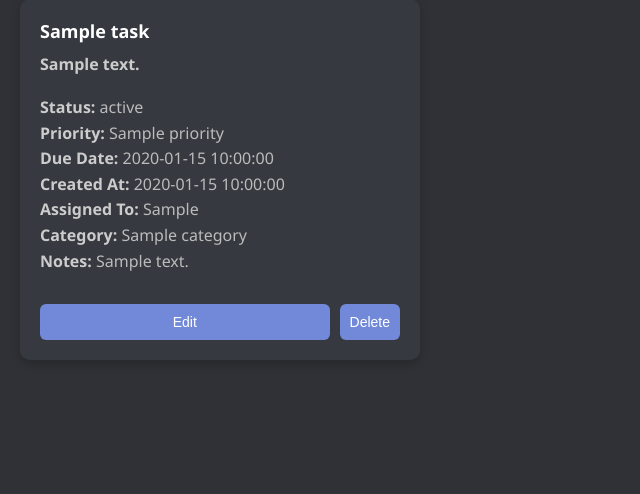
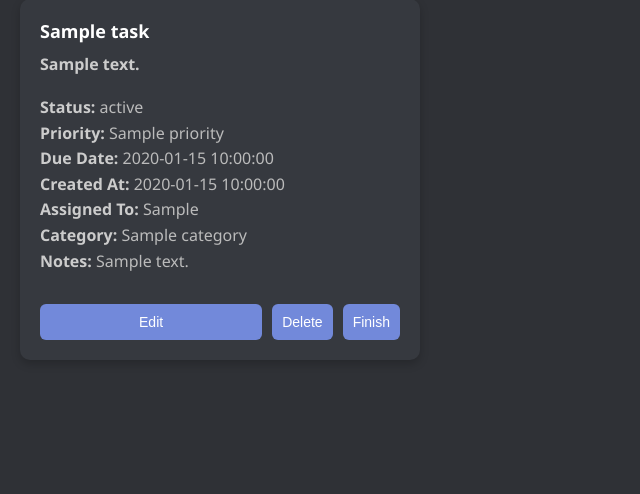
Before and after one commit to SarveshwarSenthilKumar/DevTick, a Flask app: template templates/viewTasks.html in a window 1280 px wide. Shown: the part 293-787 px from the top of the page, without its empty margins (0-640 px from the left). Run offline with Flask 3, Linux system fonts and the light colour scheme; the template is opened without the code that fills it: most values are stand-ins (such as "Sample title", 1, 10 or a date in 2020).

```diff
--- a/templates/viewTasks.html
+++ b/templates/viewTasks.html
@@ -527,6 +527,7 @@
     <div class="task-card" id="task-card-{{ task.id }}">
         <div class="task-title" id="task-title-{{ task.id }}">{{ task.title }}</div>
         <div class="task-desc" id="task-desc-{{ task.id }}">{{ task.description }}</div>
+
         <ul class="task-details">
             <li><strong>Status:</strong> <span>{{ task.status }}</span></li>
             <li><strong>Priority:</strong> <span>{{ task.priority }}</span></li>
@@ -536,31 +537,35 @@
             <li><strong>Category:</strong> <span>{{ task.category }}</span></li>
             <li><strong>Notes:</strong> <span>{{ task.notes }}</span></li>
 
-            <!-- Additional Fields in View Mode -->
             {% for i in range(task.additionalFields|length) %}
                 {% if task.additionalFields[i] or task.additionalValues[i] %}
                 <li>
-                    <strong>{{ task.additionalFields[i] if task.additionalFields[i] else "Field" }}:</strong>
-                    <span>{{ task.additionalValues[i] if task.additionalValues[i] else "" }}</span>
+                    <strong>{{ task.additionalFields[i] or "Field" }}:</strong>
+                    <span>{{ task.additionalValues[i] or "" }}</span>
                 </li>
                 {% endif %}
             {% endfor %}
         </ul>
 
-        {% if not deleted %}
         <div class="task-actions">
-            <button onclick="editTask({{ task.id }})">Edit</button>
-            <form method="POST" action="/tasks/deletetask/{{ task.id }}">
-                <button type="submit">Delete</button>
-            </form>
+            {% if not deleted %}
+                <button onclick="editTask({{ task.id }})" class="action-btn">Edit</button>
+
+                <form method="POST" action="/tasks/deletetask/{{ task.id }}" class="inline-form">
+                    <button type="submit" class="action-btn delete-btn">Delete</button>
+                </form>
+
+                {% if task.status != 'Finished' %}
+                <form method="POST" action="/tasks/finishtask/{{ task.id }}" class="inline-form">
+                    <button type="submit" class="action-btn finish-btn">Finish</button>
+                </form>
+                {% endif %}
+            {% else %}
+                <form method="POST" action="/tasks/recovertask/{{ task.id }}" class="inline-form">
+                    <button type="submit" class="action-btn recover-btn">Recover</button>
+                </form>
+            {% endif %}
         </div>
-        {% else %}
-        <div class="task-actions">
-            <form method="POST" action="/tasks/recovertask/{{ task.id }}">
-                <button type="submit">Recover</button>
-            </form>
-        </div>
-        {% endif %}
 
         <div class="edit-mode" id="edit-mode-{{ task.id }}">
             <form method="POST" action="/tasks/edittask/{{ task.id }}" id="edit-form-{{ task.id }}">
@@ -588,21 +593,12 @@
                 <label for="notes-{{ task.id }}">Notes:</label>
                 <input type="text" id="notes-{{ task.id }}" name="notes" value="{{ task.notes }}">
 
-                <!-- Additional Fields in Edit Mode -->
                 <div class="additional-field-container">
                     <h4>Additional Fields:</h4>
                     {% for i in range(task.additionalFields|length) %}
                     <div class="additional-field-group">
-                        <input type="text"
-                               name="additionalFields[]"
-                               value="{{ task.additionalFields[i] }}"
-                               placeholder="Field name">
-
-                        <input type="text"
-                               name="additionalValues[]"
-                               value="{{ task.additionalValues[i] }}"
-                               placeholder="Field value">
-
+                        <input type="text" name="additionalFields[]" value="{{ task.additionalFields[i] }}" placeholder="Field name">
+                        <input type="text" name="additionalValues[]" value="{{ task.additionalValues[i] }}" placeholder="Field value">
                         <button type="button" class="remove-field-btn" onclick="removeAdditionalField(this)">Remove</button>
                     </div>
                     {% endfor %}
```
